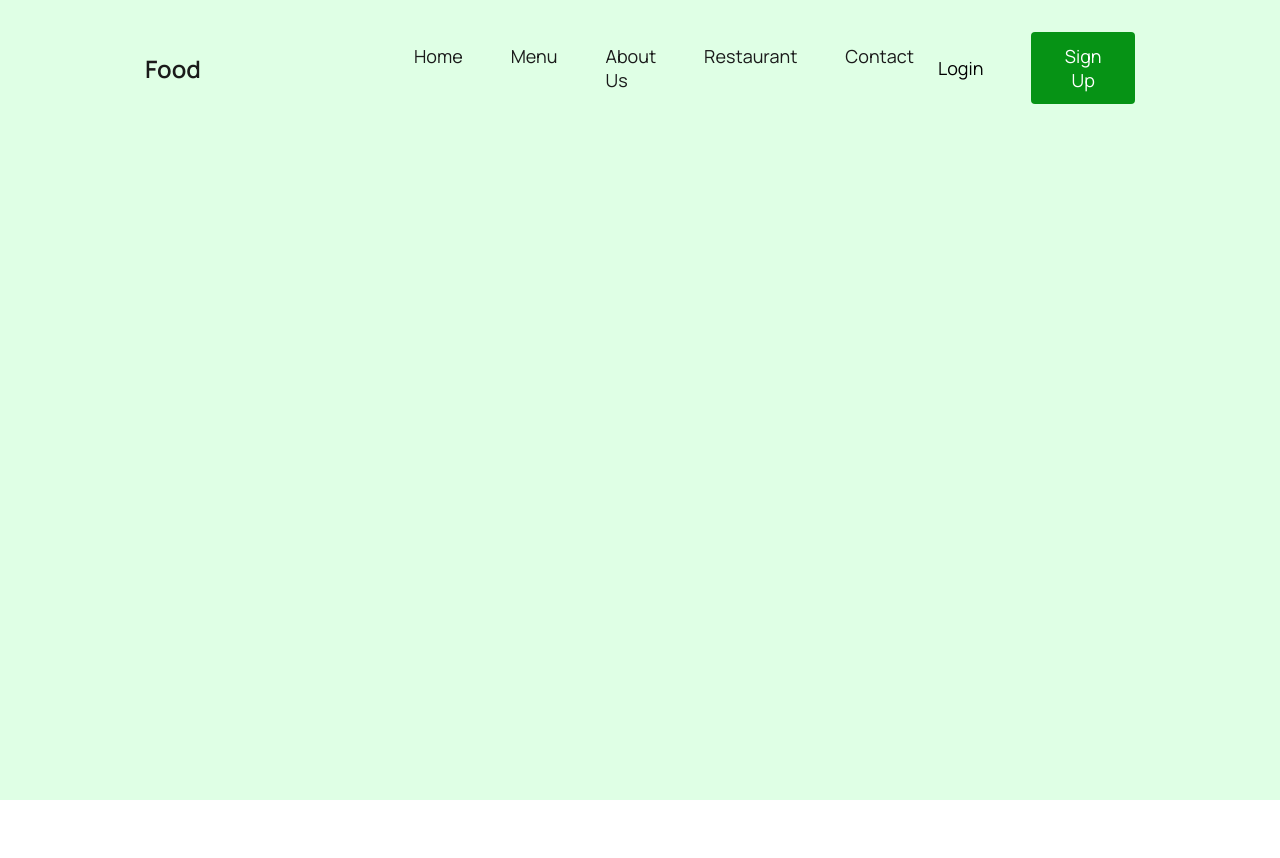
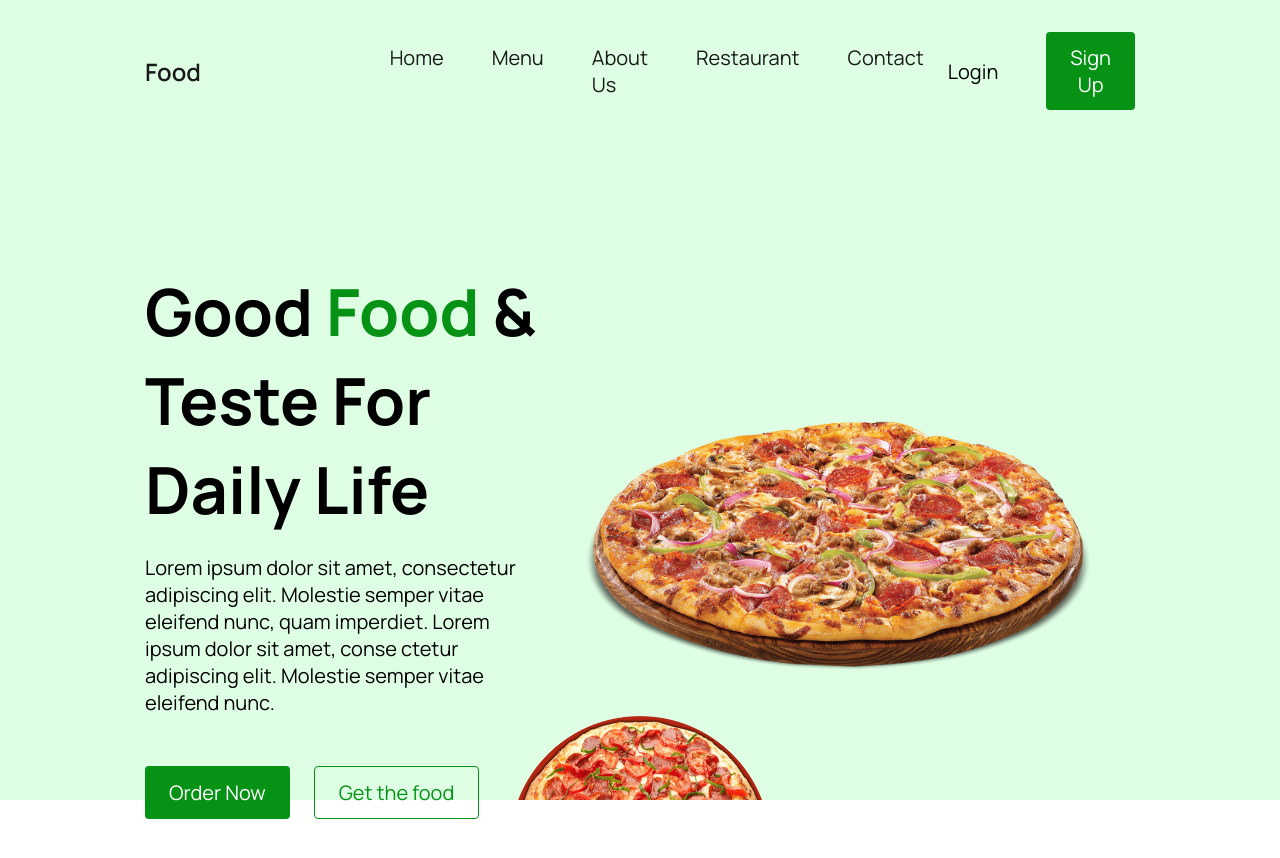
Before and after one commit to Alex16992/React-food, a React (Create React App) app: page / in a window 1280 px wide. Shown: the top 858 px of the page. Before the commit the page ends 800 px from the top, so only its background shows below. Built offline with nearby package versions, Linux system fonts and the light colour scheme.

Commit message:
Final hero section

```diff
--- a/src/components/UI/Button.css
+++ b/src/components/UI/Button.css
@@ -1,6 +1,8 @@
 .btn {
   padding: 12px 24px;
   border-radius: 4px;
+  transition: 0.5s;
+  border: 1px solid none;
 }
 
 .btn.text {
@@ -8,7 +10,29 @@
   border: none;
 }
 
+.btn.text:hover {
+  background-color: var(--highlight-bg-color);
+  color: var(--highlight-color);
+}
+
 .btn.filled {
   background-color: var(--highlight-color);
   color: var(--filled-button-text-color);
 }
+
+.btn.filled:hover {
+  background: none;
+  outline: 1px solid var(--highlight-color);
+  color: var(--main-text-color);
+}
+
+.btn.outlined {
+  background: none;
+  border: 1px solid var(--highlight-color);
+  color: var(--highlight-color);
+}
+
+.btn.outlined:hover {
+  background: var(--highlight-color);
+  color: var(--filled-button-text-color);
+}
--- a/src/index.css
+++ b/src/index.css
@@ -125,4 +125,14 @@ legend {
 body {
   font-family: "Manrope", "Segoe UI", "Roboto", "Oxygen", "Ubuntu", "Cantarell",
     "Fira Sans", "Droid Sans", "Helvetica Neue", sans-serif;
+  font-size: 20px;
 }
+
+span.highlight {
+  color: var(--highlight-color);
+}
+
+h1 {
+  font-size: 65px;
+  font-weight: 700;
+}
--- a/src/sections/Hero.css
+++ b/src/sections/Hero.css
@@ -1,4 +1,50 @@
 .hero {
   background-color: var(--highlight-bg-color);
+  background-image: url("../image/half-pizza.png");
+  background-repeat: no-repeat;
+  background-size: 20%;
+  background-position: 50% 100%;
   height: 100vh;
+  animation: backgroundSizeAnimation 2s infinite;
 }
+
+.hero-container {
+  display: grid;
+  grid-template-columns: 2fr 3fr;
+  padding: 32px 145px 65px 145px;
+  font-weight: 400;
+  align-items: center;
+}
+
+.hero-left {
+  padding: 60px 0;
+}
+
+.hero-left p {
+  margin: 20px 0 50px 0;
+}
+
+.hero-buttons {
+  display: flex;
+  gap: 24px;
+}
+
+.hero-right {
+  background-image: url("../image/hero-bg.png");
+  background-repeat: no-repeat;
+  background-size: 100%;
+  background-position: center;
+  height: 100%;
+}
+
+@keyframes backgroundSizeAnimation {
+  0% {
+    background-size: 18%;
+  }
+  50% {
+    background-size: 23%;
+  }
+  100% {
+    background-size: 18%;
+  }
+}
--- a/src/sections/Hero.js
+++ b/src/sections/Hero.js
@@ -1,11 +1,30 @@
 import Navigation from "./Navigation"
 
 import "./Hero.css"
+import Button from "../components/UI/Button"
 
 function Hero() {
   return (
     <div className='hero'>
       <Navigation />
+      <div className='hero-container'>
+        <div className='hero-left'>
+          <h1>
+            Good <span className='highlight'>Food</span> & Teste For Daily Life
+          </h1>
+          <p>
+            Lorem ipsum dolor sit amet, consectetur adipiscing elit. Molestie
+            semper vitae eleifend nunc, quam imperdiet. Lorem ipsum dolor sit
+            amet, conse ctetur adipiscing elit. Molestie semper vitae eleifend
+            nunc.
+          </p>
+          <div className='hero-buttons'>
+            <Button buttonType='filled'>Order Now</Button>
+            <Button buttonType='outlined'>Get the food</Button>
+          </div>
+        </div>
+        <div className='hero-right'></div>
+      </div>
     </div>
   )
 }
--- a/src/sections/Navigation.css
+++ b/src/sections/Navigation.css
@@ -3,7 +3,6 @@ header {
   grid-template-columns: 2fr 3fr 2fr;
   padding: 32px 145px 65px 145px;
   font-weight: 400;
-  font-size: 18px;
   align-items: center;
 }
 
@@ -39,6 +38,10 @@ header a {
   color: var(--main-text-color);
 }
 
+header a:hover {
+  color: #000;
+}
+
 header .auth-buttons {
   display: flex;
   justify-content: flex-end;
```
Also changed, not shown: src/image/half-pizza.png (added), src/image/hero-bg.png (added).
